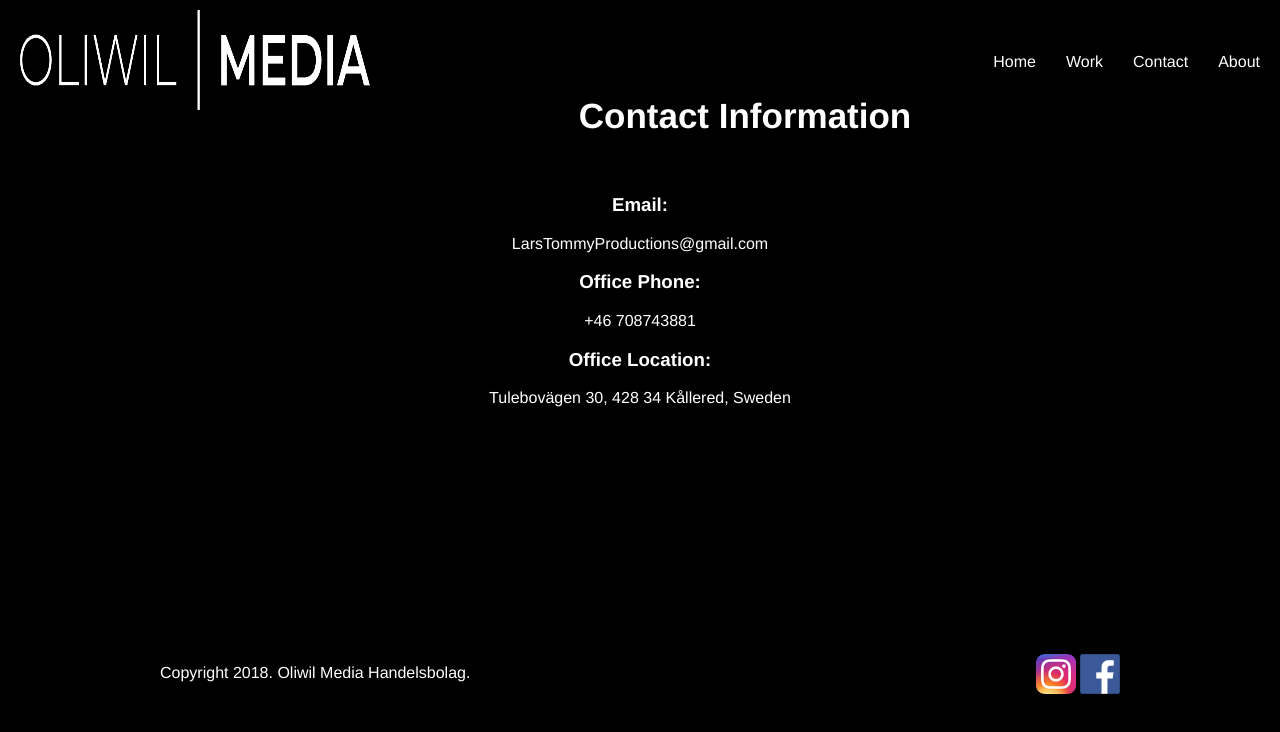
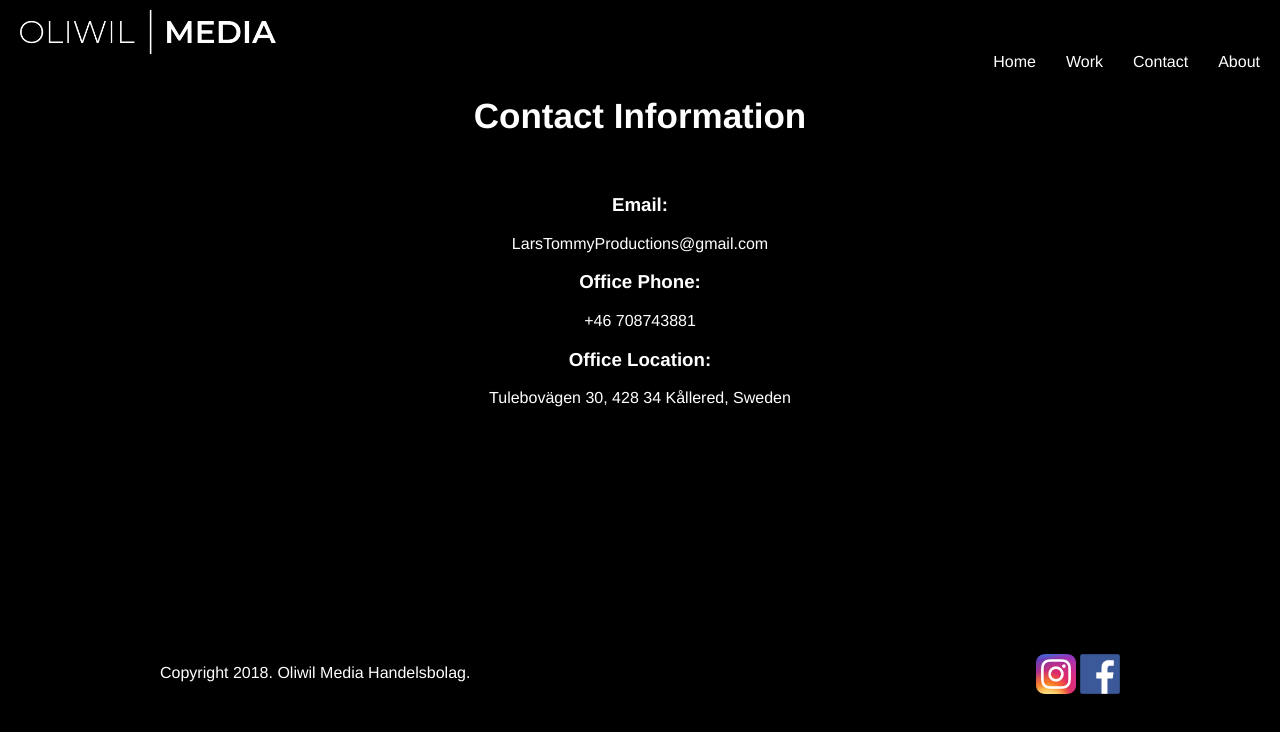
Before and after one commit to oliwilmedia/Website, a plain HTML site: page contact.html in a window 1280 px wide. Drawn offline with Linux system fonts and the light colour scheme.

Commit message:
Update contact.html

```diff
--- a/contact.html
+++ b/contact.html
@@ -10,7 +10,7 @@
         <div class="Header">
             <div class="Container">
                 <div class="Logo">
-                    <a href="index.html"><img src="OLIWIL MEDIA LOGO WHITE.png" width="350px" height="100px"></a>
+                    <a href="index.html"><img src="OLIWIL MEDIA LOGO WHITE.png" width="256px"></a>
                 </div>
 
                 <div class="Nav">
```
